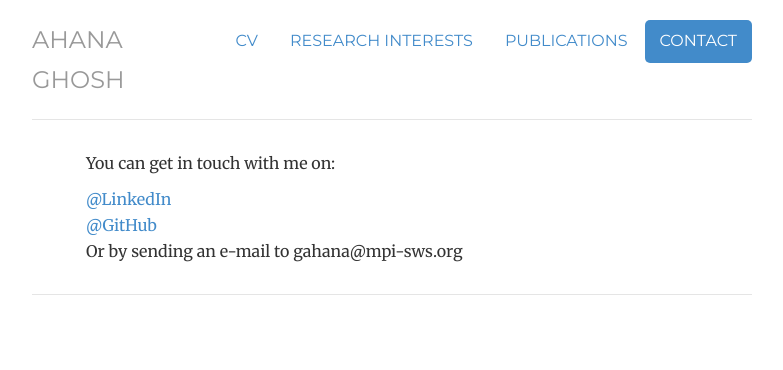
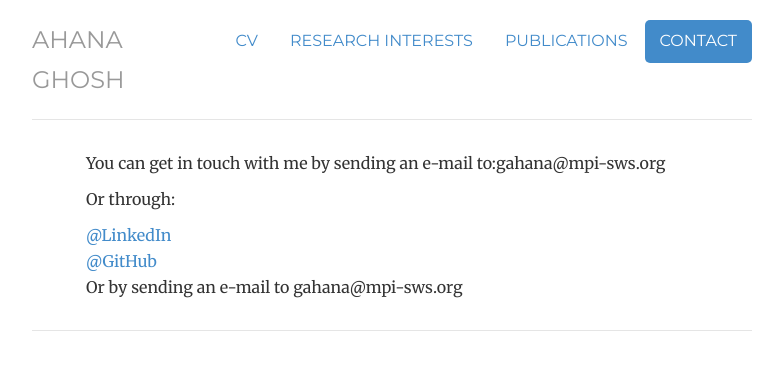
Before and after one commit to ahana204/ahana204.github.io, a Jekyll site: the page built from contact/index.html, in a window 1280 px wide. Shown: the top 370 px of the page, without its empty margins (248-1031 px from the left). Built offline with Jekyll 4.4.1, drawn with Linux system fonts in a browser that asks for light colours.

Commit message:
Update index.html

```diff
--- a/contact/index.html
+++ b/contact/index.html
@@ -10,12 +9,13 @@ description: Contact information for Ahana Ghosh, Doctoral Student, Max Planck I
 ---
 <div class="contact">
 
-	<p>You can get in touch with me on:</p>
-
+	<p>You can get in touch with me by sending an e-mail to:<span class="obfuscate">gro.sws-ipm@anahag</span></p>
+	<p>Or through:
 	<ul class="list-unstyled">
 	<li><a href="https://www.linkedin.com/in/ahana-ghosh-b84532a8/">@LinkedIn</a></li>
 	<li><a href="http://github.com/ahana204">@GitHub</a></li>
 	<li>Or by sending an e-mail to <span class="obfuscate">gro.sws-ipm@anahag</span></li>
 	</ul>
+	</p>
 
 </div>
```
Also changed, not shown: other parts of contact/index.html (+0 -1 lines).
